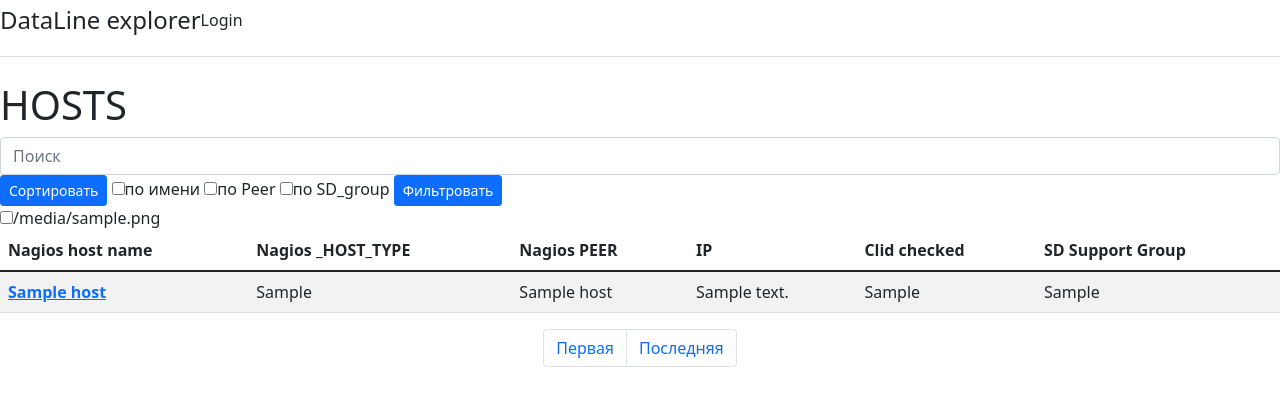
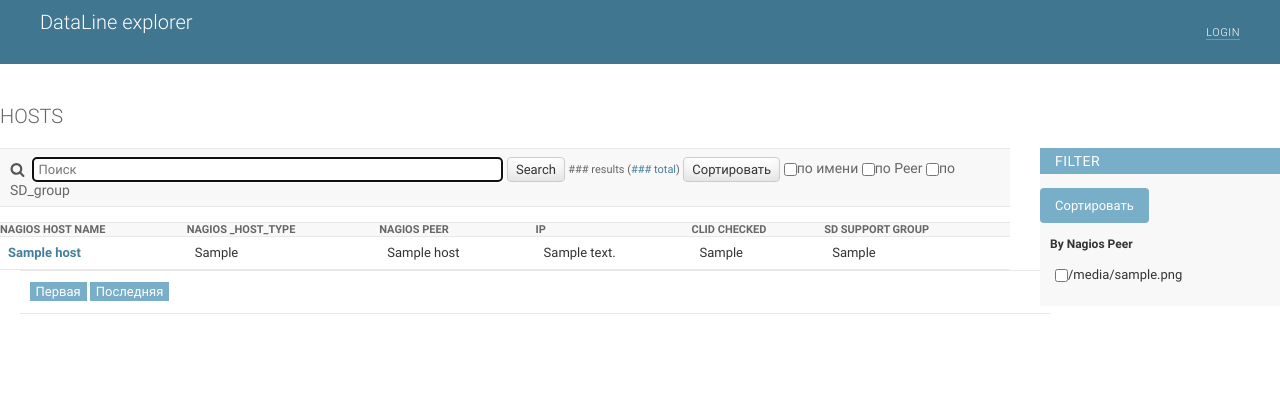
Before and after one commit to zhiltsov-dtln/mon-explorer, a Django app: template mcs/authtest/templates/hosts_paginator.html in a window 1280 px wide. Shown: the top 406 px of the page. Run offline with Django 3.2, Linux system fonts and the light colour scheme; the template is opened without the code that fills it: most values are stand-ins (such as "Sample title", 1, 10 or a date in 2020).

Commit message:
стили из адмники, фильтр сбоку

```diff
--- a/mcs/authtest/templates/hosts_paginator.html
+++ b/mcs/authtest/templates/hosts_paginator.html
@@ -2,35 +2,114 @@
 <html lang="en">
 
 <head>
-    <meta charset="UTF-8">
-    <title>Hosts</title>
-    <link rel="stylesheet" href="https://cdn.jsdelivr.net/npm/bootstrap@5.1.1/dist/css/bootstrap.min.css">
+    <title>Select thruk host to view | Django site admin</title>
+    <link rel="stylesheet" type="text/css" href="/static/admin/css/base.css">
+    <link rel="stylesheet" type="text/css" href="/static/admin/css/nav_sidebar.css">
+    <script src="/static/admin/js/nav_sidebar.js" defer=""></script>
+    <link rel="stylesheet" type="text/css" href="/static/admin/css/changelists.css">
+    <script src="/static/admin/js/vendor/jquery/jquery.js"></script>
+    <script src="/static/admin/js/jquery.init.js"></script>
+    <script src="/static/admin/js/core.js"></script>
+    <script src="/static/admin/js/admin/RelatedObjectLookups.js"></script>
+    <script src="/static/admin/js/actions.js"></script>
+    <script src="/static/admin/js/urlify.js"></script>
+    <script src="/static/admin/js/prepopulate.js"></script>
+    <script src="/static/admin/js/vendor/xregexp/xregexp.js"></script>
+    <meta name="viewport" content="user-scalable=no, width=device-width, initial-scale=1.0, maximum-scale=1.0">
+    <link rel="stylesheet" type="text/css" href="/static/admin/css/responsive.css">
+    <meta name="robots" content="NONE,NOARCHIVE">
+    <style type="text/css">
+        .vue-star-rating-star[data-v-ef4bc576] {
+            overflow: visible !important
+        }
+
+        .vue-star-rating-star-rotate[data-v-ef4bc576] {
+            transition: all .25s
+        }
+
+        .vue-star-rating-star-rotate[data-v-ef4bc576]:hover {
+            transition: transform .25s;
+            transform: rotate(-15deg) scale(1.3)
+        }
+    </style>
+    <style type="text/css">
+        .vue-star-rating-star[data-v-fde73a0c] {
+            display: inline-block
+        }
+
+        .vue-star-rating-pointer[data-v-fde73a0c] {
+            cursor: pointer
+        }
+
+        .vue-star-rating[data-v-fde73a0c] {
+            display: flex;
+            align-items: center
+        }
+
+        .vue-star-rating-inline[data-v-fde73a0c] {
+            display: inline-flex
+        }
+
+        .vue-star-rating-rating-text[data-v-fde73a0c] {
+            margin-left: 7px
+        }
+
+        .vue-star-rating-rtl[data-v-fde73a0c] {
+            direction: rtl
+        }
+
+        .vue-star-rating-rtl .vue-star-rating-rating-text[data-v-fde73a0c] {
+            margin-right: 10px;
+            direction: rtl
+        }
+
+        .sr-only[data-v-fde73a0c] {
+            position: absolute;
+            left: -10000px;
+            top: auto;
+            width: 1px;
+            height: 1px;
+            overflow: hidden
+        }
+    </style>
+    <style></style>
 </head>
 
-
 <body>
-    <div class="d-flex flex-column flex-md-row align-items-center pb-3 mb-4 border-bottom">
-        <a href="/" class="d-flex align-items-center text-dark text-decoration-none">
-            <span class="fs-4">DataLine explorer</span>
-        </a>
+    <div id="header">
+        <h1 id="site-name"><a href="/">DataLine explorer</a></h1>
+        <div id="branding">
+        </div>
+        <div id="user-tools">
             {% if user.is_authenticated %}
-        <nav class="d-inline-flex mt-2 mt-md-0 ms-md-auto">
+            <nav>
                 <a class="me-3 py-2 text-dark text-decoration-none">Current user: {{ user.email }}</a>
                 <a class="me-3 py-2 text-dark text-decoration-none">contragent_id: {{ info.id }}</a>
                 <a class="me-3 py-2 text-dark text-decoration-none">contragent_name: {{ info.contragent }}</a>
-            <form class="me-3 py-2 text-dark text-decoration-none" action="{% url 'oidc_logout' %}" method="post">
+                <form action="{% url 'oidc_logout' %}" method="post" class="changelist-form-container">
                     {% csrf_token %}
                     <input type="submit" value="logout">
-            </form>
             </nav>
             {% else %}
             <a class="me-3 py-2 text-dark text-decoration-none" href="{% url 'oidc_authentication_init' %}">Login</a>
             {% endif %}
         </div>
+
+    </div>
+
+    <div id="content" class=""></div>
     <h1>HOSTS</h1>
-    <form method="get">
-        <input name="search" type="text" class="form-control" placeholder="Поиск" value="{{ search }}">
-        <button type="submit" class="btn btn-sm btn-primary btn-raised mr-3">Сортировать</button>
+    <div id="content-main">
+        <div class="module filtered" id="changelist">
+            <div class="changelist-form-container">
+                <div id="toolbar">
+                    <form id="changelist-search" method="get">
+                        <label for="searchbar"><img src="/static/admin/img/search.svg" alt="Search"></label>
+                        <input name="search" size="60" id="searchbar" autofocus="" type="text" class="form-control"
+                            placeholder="Поиск" value="{{ search }}">
+                        <input type="submit" value="Search">
+                        <span class="small quiet">### results (<a href="?">### total</a>)</span>
+                        <input type="submit" value="Сортировать">
                         {% if "name" in sort %}
                         <input name="sort" type="checkbox" value="name" checked="checked" {{by_name }}>по имени
                         {% else %}
@@ -42,25 +121,13 @@
                         <input name="sort" type="checkbox" value="peer_name" {{ by_peer }}>по Peer
                         {% endif %}
                         {% if "support_group" in sort %}
-        <input name="sort" type="checkbox" value="support_group" checked="checked" {{ by_group }}>по SD_group
+                        <input name="sort" type="checkbox" value="support_group" checked="checked" {{ by_group }}>по
+                        SD_group
                         {% else %}
                         <input name="sort" type="checkbox" value="support_group" {{ by_group }}>по SD_group
                         {% endif %}
-        <button type="submit" class="btn btn-sm btn-primary btn-raised mr-3">Фильтровать</button>
-        <div>
-            {% for FiledPeer in UniqFiledsPeer %}
-            {% if FiledPeer in filter_peer %}
-            <input name="peer_name" type="checkbox" value={{FiledPeer}} checked="checked">{{ FiledPeer }}
-            {% else %}
-            <input name="peer_name" type="checkbox" value={{FiledPeer}}>{{ FiledPeer }}
-            {% endif %}
-            {% endfor %}
+                    </form>
                 </div>
-    </form>
-
-
-
-
                 <div class="hosts_list">
                     <table class="table table-striped">
                         <thead>
@@ -87,32 +154,50 @@
                         </tbody>
                     </table>
                 </div>
+                <div class="text-center">
                     <nav aria-label="Page navigation">
-        <ul class="pagination justify-content-center">
+                        <ul class="paginator">
                             {% if page.number == 1%}
-            <li class="page-item disabled"><a class="page-link" href="{{ paginator.url }}{{ 1 }}">Первая</a>
+                            <a class="this page" href="{{ paginator.url }}{{ 1 }}">Первая</a>
                             {%else%}
-            <li class="page-item"><a class="page-link" href="{{ paginator.url }}{{ 1 }}">Первая</a>
-            </li>
+                            <a href="{{ paginator.url }}{{ 1 }}">Первая</a>
                             {% endif%}
                             {% for n in paginator.page_range %}
                             {% if n == page.number%}
-            <li class="page-item active"><span class="page-link">{{ n }}</span>
-            </li>
-            {% elif n >= page.number|add:-3 and n <= page.number|add:3 %} <li class="page-item"><a class="page-link"
+                            <span class="page-link">{{ n }}</span>
+                            {% elif n >= page.number|add:-3 and n <= page.number|add:3 %} <a class="page-link"
                                 href="{{ paginator.url }}{{ n }}">{{ n }} </a>
-                </li>
                                 {% endif%}
                                 {% endfor %}
                                 {% if page.number == paginator.num_pages%}
-                <li class="page-item disabled"><a class="page-link"
-                        href="{{ paginator.url }}{{ paginator.num_pages }}">Последняя</a>
+                                <a class="page-link" href="{{ paginator.url }}{{ paginator.num_pages }}">Последняя</a>
                                 {%else%}
-                <li class="page-item"><a class="page-link"
-                        href="{{ paginator.url }}{{ paginator.num_pages }}">Последняя</a>
+                                <a class="page-link" href="{{ paginator.url }}{{ paginator.num_pages }}">Последняя</a>
                                 {% endif%}
                         </ul>
                     </nav>
+                </div>
+            </div>
+            <div id="changelist-filter">
+                <h2>Filter</h2>
+                <form id="filter" method="get">
+                    <input type="submit" value="Сортировать">
+
+                    <h4> By Nagios Peer </h4>
+                    <ul>
+                        {% for FiledPeer in UniqFiledsPeer %}
+                        <li>
+                            {% if FiledPeer in filter_peer %}
+                            <input name="peer_name" type="checkbox" value={{FiledPeer}} checked="checked">{{ FiledPeer
+                            }}
+                            {% else %}
+                            <input name="peer_name" type="checkbox" value={{FiledPeer}}>{{ FiledPeer }}
+                            {% endif %}
+                        </li>
+                        {% endfor %}
+                    </ul>
+                </form>
+            </div>
 
 
 </body>
```
Lines whose indentation alone changed are shown as unchanged.
